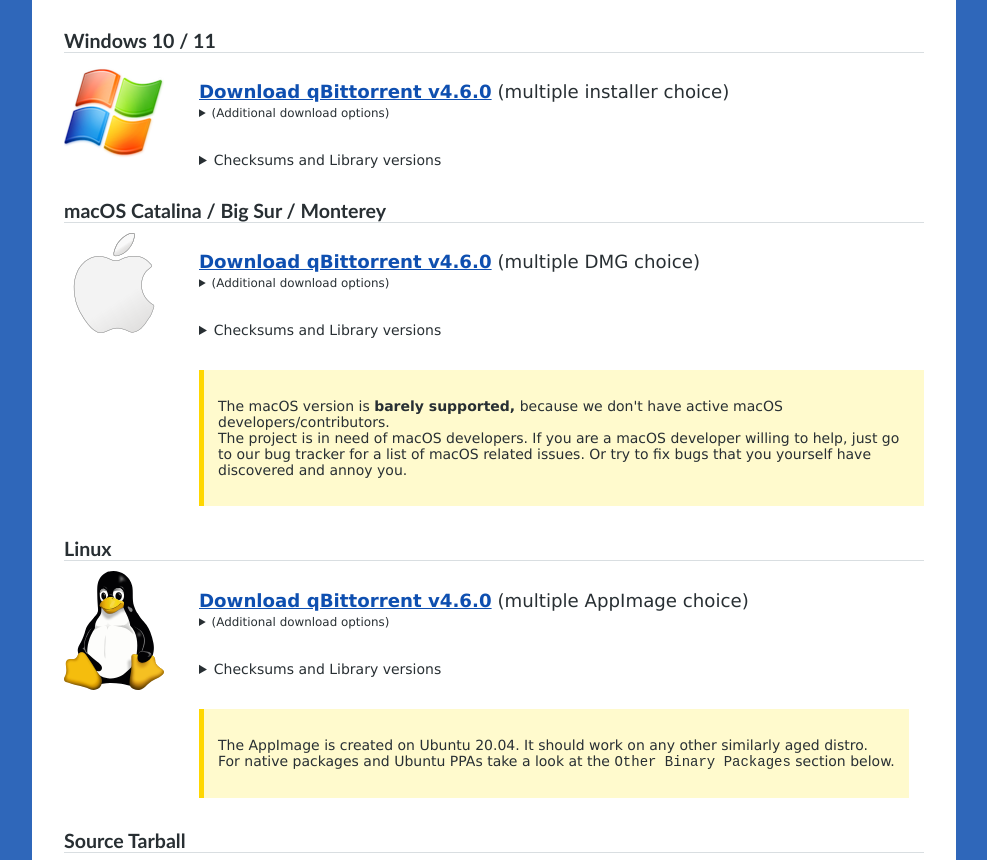
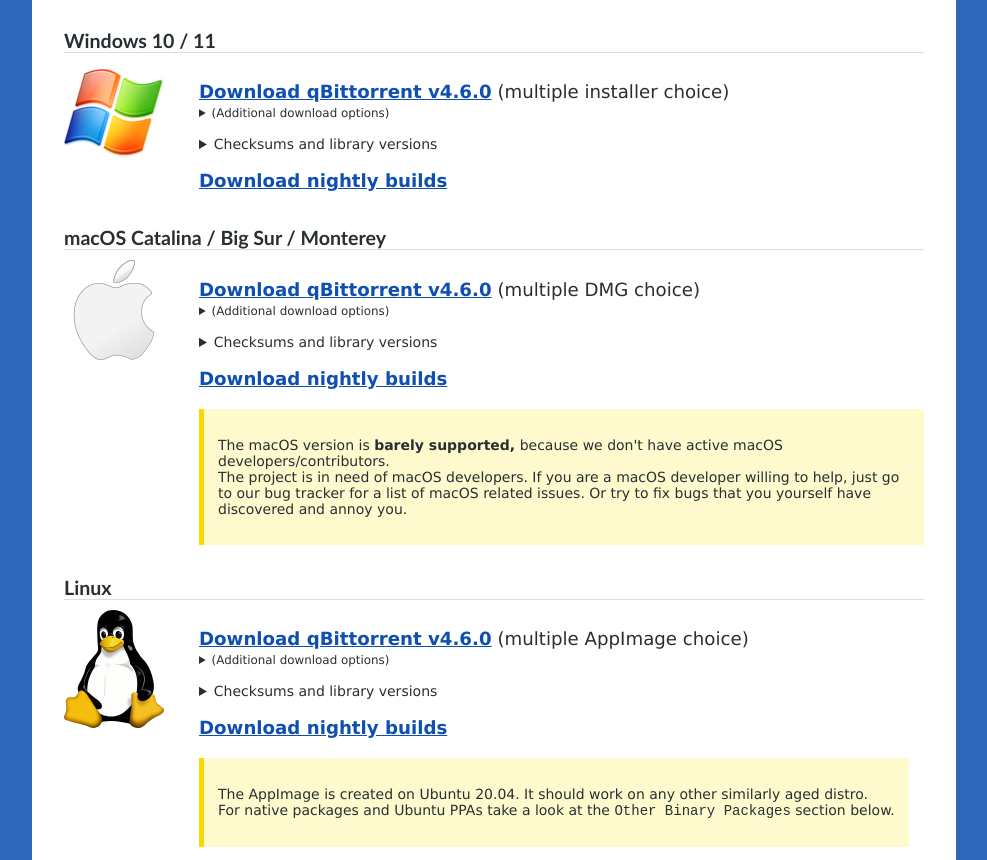
Before and after one commit to qbittorrent/qBittorrent-website, an Eleventy site: page download.liquid in a window 1280 px wide. Shown: the part 500-1360 px from the top of the page, without its empty margins (146-1133 px from the left). Built offline with nearby package versions, Linux system fonts and the light colour scheme; Eleventy itself is replaced by a stand-in of ours; files that its build step writes are made by us from their sources.

Commit message:
Add links to nightly builds

```diff
--- a/download.liquid
+++ b/download.liquid
@@ -83,9 +83,9 @@
       </tr>
     </table>
     </details>
-    <br><br>
+    <br>
     <details>
-    <summary>Checksums and Library versions</summary>
+    <summary>Checksums and library versions</summary>
     <br>
     <table>
       <tbody>
@@ -124,6 +124,9 @@
       </tbody>
     </table>
     </details>
+    <p class="releaseParagraph">
+      <strong><a href="https://github.com/qbittorrent/qBittorrent/actions/workflows/ci_windows.yaml?query=branch%3Amaster" title="GitHub (require registration)">Download nightly builds</a></strong>
+    </p>
   </div>
 </div>
 <br>
@@ -164,9 +167,9 @@
       </tr>
     </table>
     </details>
-    <br><br>
+    <br>
     <details>
-    <summary>Checksums and Library versions</summary>
+    <summary>Checksums and library versions</summary>
     <br>
     <table>
       <tbody>
@@ -203,7 +206,10 @@
       </tbody>
     </table>
     </details>
-    <br><br>
+    <p class="releaseParagraph">
+      <strong><a href="https://github.com/qbittorrent/qBittorrent/actions/workflows/ci_macos.yaml?query=branch%3Amaster" title="GitHub (require registration)">Download nightly builds</a></strong>
+    </p>
+    <br>
     <div class="downloadNotesDiv">
       <p>
         The macOS version is <strong>barely supported,</strong> because we don't have active macOS developers/contributors.<br>
@@ -250,9 +256,9 @@
       </tr>
     </table>
     </details>
-    <br><br>
+    <br>
     <details>
-    <summary>Checksums and Library versions</summary>
+    <summary>Checksums and library versions</summary>
     <br>
     <table>
       <tbody>
@@ -289,7 +295,10 @@
       </tbody>
     </table>
     </details>
-    <br><br>
+    <p class="releaseParagraph">
+      <strong><a href="https://github.com/qbittorrent/qBittorrent/actions/workflows/ci_ubuntu.yaml?query=branch%3Amaster" title="GitHub (require registration)">Download nightly builds</a></strong>
+    </p>
+    <br>
     <div class="downloadNotesDiv">
       <p>
         The AppImage is created on Ubuntu 20.04. It should work on any other similarly aged distro.<br>
```
Also changed, not shown: 1 other file.
